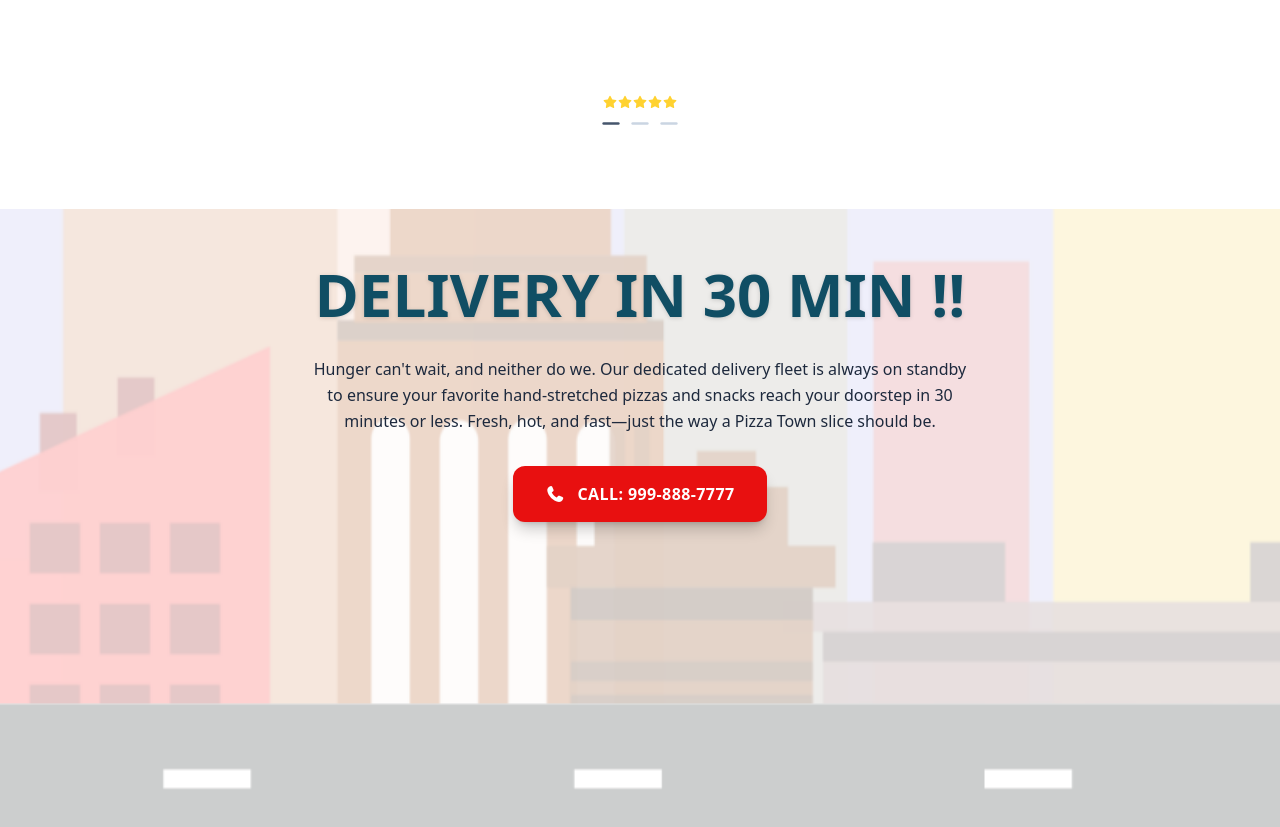
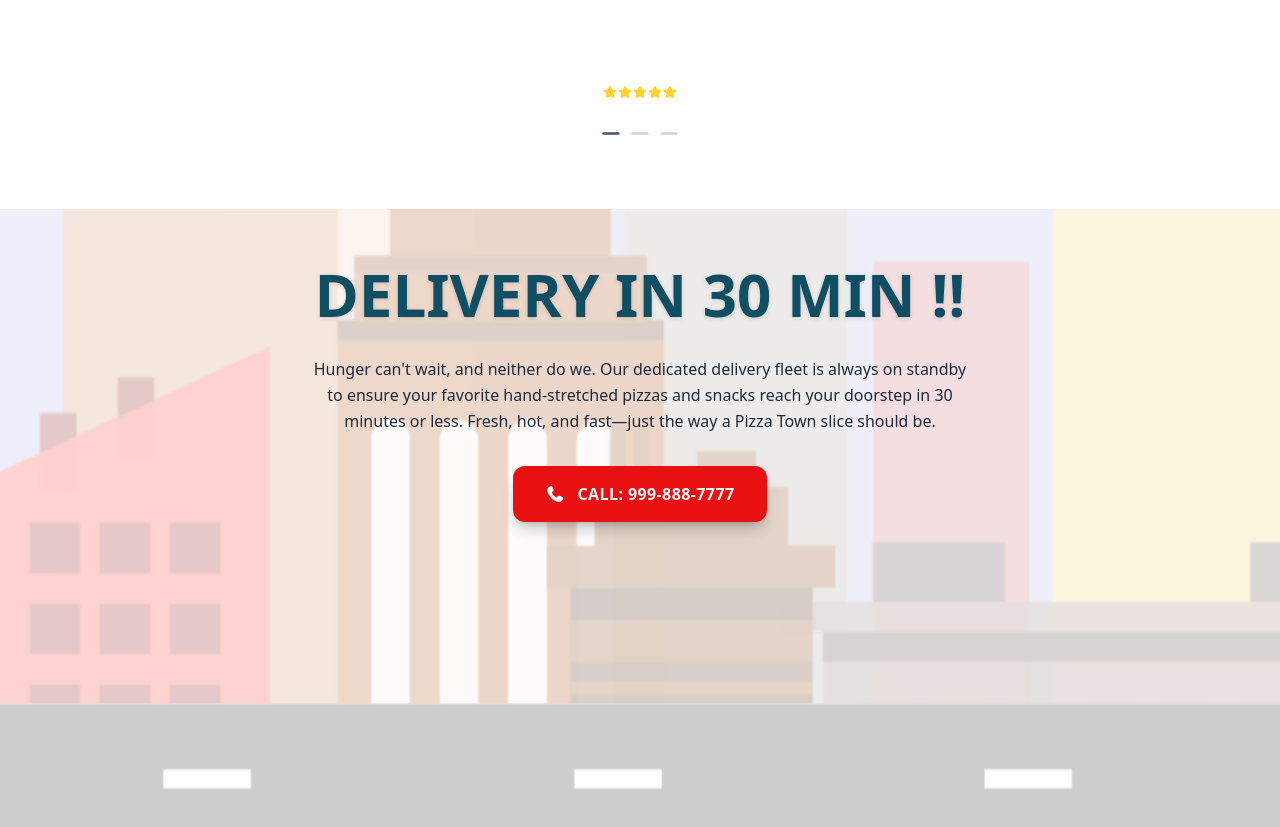
Before and after one commit to kshitij1029/Pizzeria-Project, a React (Vite) app: page / in a window 1280 px wide. Shown: the part 6900-7727 px from the top of the page. Built offline with nearby package versions, Linux system fonts and the light colour scheme.

Commit message:
more commit

```diff
--- a/src/Components/Review/Dots2.jsx
+++ b/src/Components/Review/Dots2.jsx
@@ -2,7 +2,7 @@
 
 const Dots2 = ({index}) => {
   return (
-    <div className='mt-3'>
+    <div className='mt-8'>
         <i className={`fa-solid fa-minus text-[20px] mx-0.5 ${index==0? "text-slate-600" : "text-slate-300"}`}></i>
         <i className={`fa-solid fa-minus text-[20px] mx-0.5 ${index==1? "text-slate-600" : "text-slate-300"}`}></i>
         <i className={`fa-solid fa-minus text-[20px] mx-0.5 ${index==2? "text-slate-600" : "text-slate-300"}`}></i>
```
